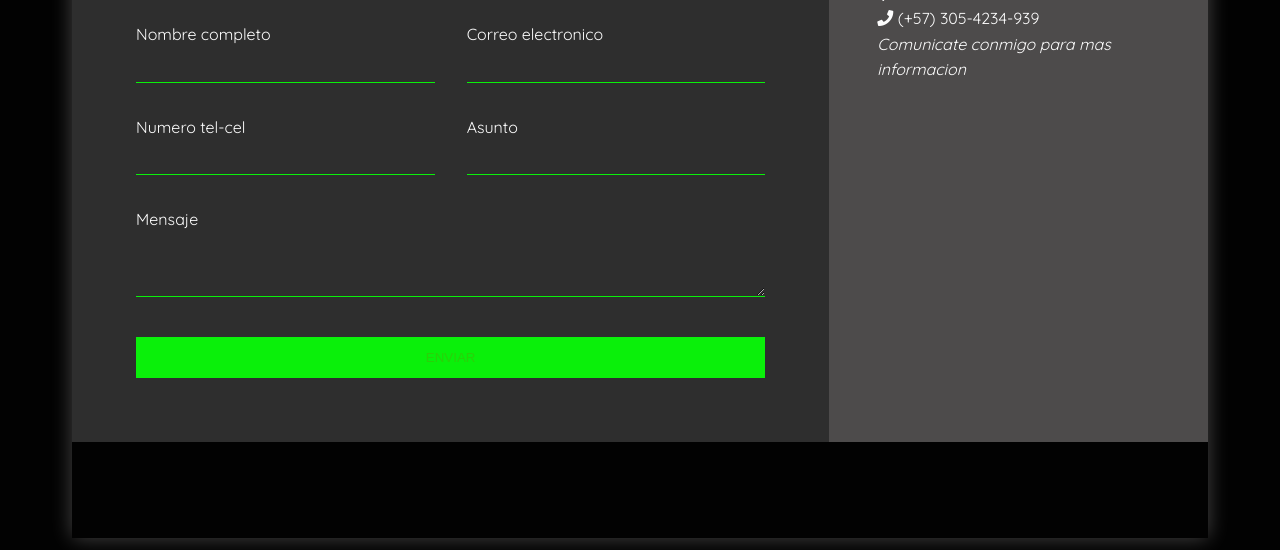
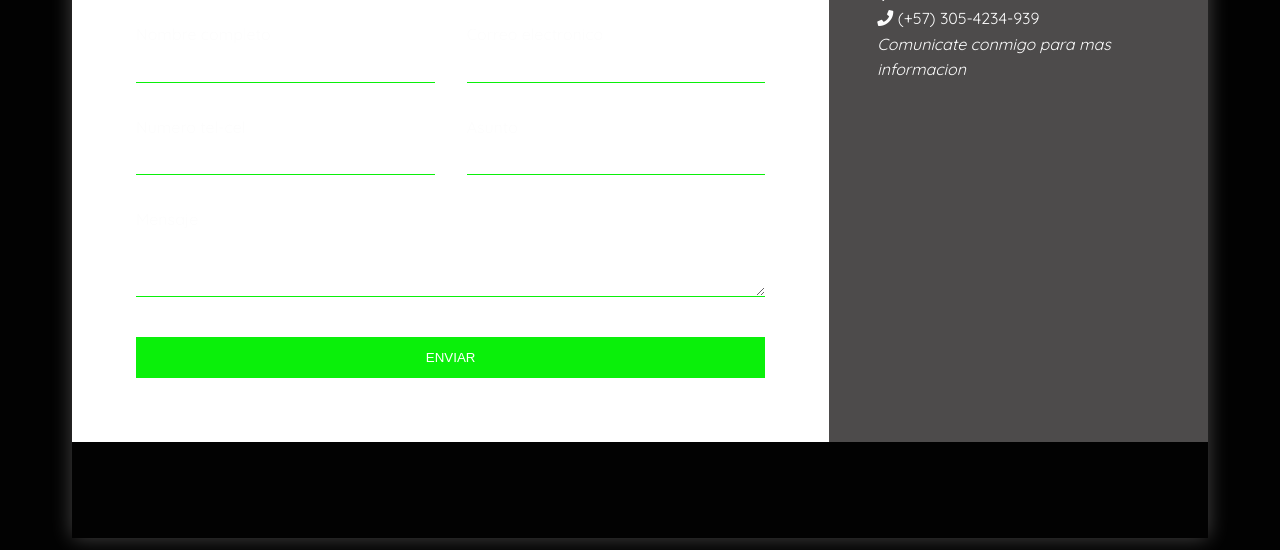
Before and after one commit to ExsuantermyJJV/Agencia-momemtum, a plain HTML site: page index.html in a window 1280 px wide. Shown: the part 250-800 px from the top of the page. Drawn offline with nearby package versions, Linux system fonts and the light colour scheme.

Commit message:
Update style.css

```diff
--- a/style.css
+++ b/style.css
@@ -40,7 +40,7 @@ ul {
 }
 
 .contact-form {
-    background: #2e2e2e;
+    background: white;
 }
 
 .contact-form form {
@@ -69,7 +69,7 @@ ul {
     border: none;
     background: none;
     outline: 0;
-    color: #ff000020;
+    color: white;
     border-bottom: 1px solid #0af00a;;
 }
 
@@ -83,7 +83,7 @@ ul {
 .contact-form form button:hover,
 .contact-form form button:focus {
     background: #f5fdf7;
-    color: white);
+    color: black);
     transition: background-color 1s ease-out;
     outline: 0;
 }
```
